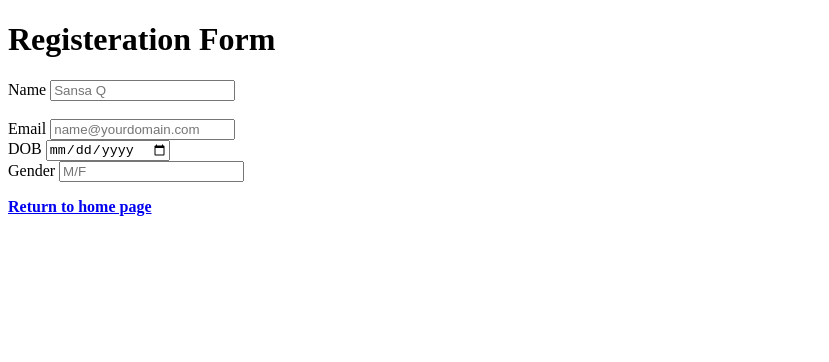
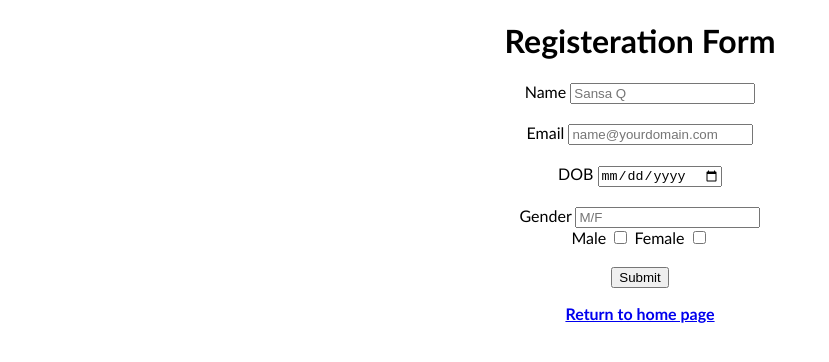
Before and after one commit to Samuel-Wuraola/Justget, a plain HTML site: page HTML/Form.html in a window 1280 px wide. Shown: the whole page, without its empty margins (0-829 px from the left). Drawn offline with Linux system fonts and the light colour scheme.

Commit message:
Update Form.html

```diff
--- a/HTML/Form.html
+++ b/HTML/Form.html
@@ -5,31 +5,53 @@
     <meta name="viewport" content="width=, initial-scale=1.0">
     <title>Registeration Form</title>
 </head>
-<body>
-    <div class="container" style="align-items: center;" >
+<body style="font-family: 'Trebuchet MS', 'Lucida Sans Unicode', 'Lucida Grande', 'Lucida Sans', Arial, sans-serif;">
+    <div class="container" style="align-items: center; text-align: center;" >
         <h1>Registeration Form</h1>
 
-        <form class="flex container" action="Index.html" method="GET">
+        <form style="text-align: center;" class="flex container"  action="Index.html" method="GET">
 
           <div>
             <label for="name">Name</label>
             <input id="name" name="name" type="text" placeholder="Sansa Q" required>
           </div>
             <br>
+            <div>
               <label for="email">Email</label>
               <input type="email" name="email" id="email" placeholder="name@yourdomain.com" required>
+            </div>
+
             <br>
+            <div>
               <label for="date">DOB</label>
               <input id="date" type="date" name="date" placeholder="01/01/21" required>
+            </div>
+
             <br>
+            <div>
               <label for="gender">Gender</label>
               <input type="gender" id="gender" name="gender" placeholder="M/F" required>
-            <label for=""></label>
+            </div>
+
+                <LABEL FOR="C1">Male</LABEL>
+                <INPUT TYPE="Checkbox" Name="Gender" ID="C1" Value="Male">
+
+                <LABEL FOR="C2"> Female </LABEL>
+                <INPUT TYPE="Checkbox" Name="Gender" ID="C2" Value="Female">
+                  <br> <br>
+                  <button style="margin: auto; text-align: center;" type="submit">Submit</button>
+
+              </div>
+
+
+
+            </form>
+            </div>
 
         </form>
     </div>
     <section>
-         <p><a href="ndex.html"><strong>Return to home page</strong> </a></p>
+         <p style="text-align: center;"><a href="ndex.html"><strong>Return to home page</strong> </a></p>
 
     </section>
 
```
Lines whose indentation alone changed are shown as unchanged.
